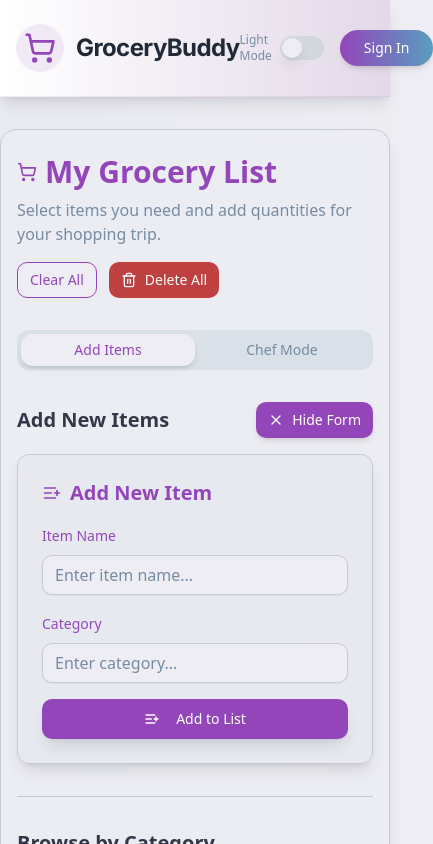
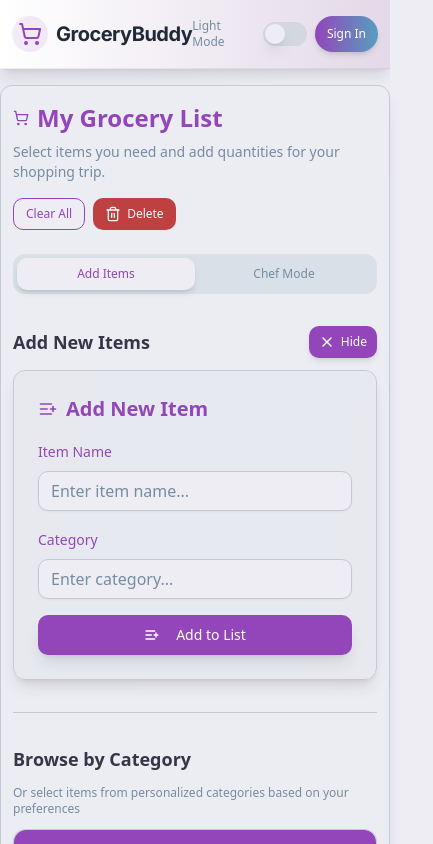
Before and after one commit to thehappyman7/Grocery-Buddy, a React (Vite) app: page / in a window 390 px wide. Shown: the top 844 px of the page, 433 px wide, since content can reach past the window. Built offline with nearby package versions, Linux system fonts and the light colour scheme.

Commit message:
Fix mobile layout responsiveness

```diff
--- a/src/components/Header.tsx
+++ b/src/components/Header.tsx
@@ -19,19 +19,19 @@ const Header: React.FC = () => {
   const { selectedItemsCount, clearAllSelections, deleteAllItems } = useGrocery();
 
   return (
-    <header className="mb-8">
-      <div className="flex flex-col md:flex-row md:items-center justify-between gap-4 mb-6">
+    <header className="mb-6 sm:mb-8">
+      <div className="flex flex-col gap-4 mb-4 sm:mb-6">
         <div>
           <div className="flex items-center gap-2 mb-2">
-            <ShoppingCart className="h-5 w-5 text-primary" />
-            <h1 className="text-3xl font-bold text-primary">My Grocery List</h1>
+            <ShoppingCart className="h-4 w-4 sm:h-5 sm:w-5 text-primary" />
+            <h1 className="text-2xl sm:text-3xl font-bold text-primary">My Grocery List</h1>
           </div>
-          <p className="text-muted-foreground">Select items you need and add quantities for your shopping trip.</p>
+          <p className="text-sm sm:text-base text-muted-foreground">Select items you need and add quantities for your shopping trip.</p>
         </div>
 
-        <div className="flex items-center gap-3 self-start md:self-center">
+        <div className="flex flex-wrap items-center gap-2 sm:gap-3">
           {selectedItemsCount > 0 && (
-            <span className="bg-primary text-primary-foreground px-3 py-1 rounded-full text-sm font-medium">
+            <span className="bg-primary text-primary-foreground px-2.5 sm:px-3 py-1 rounded-full text-xs sm:text-sm font-medium">
               {selectedItemsCount} selected
             </span>
           )}
@@ -40,7 +40,7 @@ const Header: React.FC = () => {
             variant="outline"
             size="sm"
             onClick={clearAllSelections}
-            className="border-primary text-primary hover:bg-muted"
+            className="border-primary text-primary hover:bg-muted text-xs sm:text-sm h-8 sm:h-9 px-3 sm:px-4"
           >
             Clear All
           </Button>
@@ -50,20 +50,22 @@ const Header: React.FC = () => {
               <Button
                 variant="destructive"
                 size="sm"
-                className="flex items-center gap-2"
+                className="flex items-center gap-1.5 sm:gap-2 text-xs sm:text-sm h-8 sm:h-9 px-3 sm:px-4"
               >
-                <Trash2 className="h-4 w-4" /> Delete All
+                <Trash2 className="h-3 w-3 sm:h-4 sm:w-4" />
+                <span className="hidden xs:inline">Delete All</span>
+                <span className="xs:hidden">Delete</span>
               </Button>
             </AlertDialogTrigger>
-            <AlertDialogContent>
+            <AlertDialogContent className="max-w-[90vw] sm:max-w-lg">
               <AlertDialogHeader>
-                <AlertDialogTitle>Delete all grocery items?</AlertDialogTitle>
-                <AlertDialogDescription>
+                <AlertDialogTitle className="text-base sm:text-lg">Delete all grocery items?</AlertDialogTitle>
+                <AlertDialogDescription className="text-sm">
                   This will permanently delete all items from your grocery list. This action cannot be undone.
                 </AlertDialogDescription>
               </AlertDialogHeader>
-              <AlertDialogFooter>
-                <AlertDialogCancel>Cancel</AlertDialogCancel>
+              <AlertDialogFooter className="flex-col sm:flex-row gap-2">
+                <AlertDialogCancel className="m-0">Cancel</AlertDialogCancel>
                 <AlertDialogAction onClick={deleteAllItems}>Delete All</AlertDialogAction>
               </AlertDialogFooter>
             </AlertDialogContent>
--- a/src/components/ItemTyperTab.tsx
+++ b/src/components/ItemTyperTab.tsx
@@ -43,22 +43,26 @@ const ItemTyperTab = () => {
       </style>
 
       {/* Manual Add Section */}
-      <div className="space-y-4">
-        <div className="flex items-center justify-between">
-          <h2 className="text-xl font-semibold text-foreground">Add New Items</h2>
+      <div className="space-y-3 sm:space-y-4">
+        <div className="flex items-center justify-between gap-2">
+          <h2 className="text-lg sm:text-xl font-semibold text-foreground">Add New Items</h2>
           <Button
             onClick={toggleAddForm}
             variant="outline"
             size="sm"
-            className="bg-gradient-to-r from-primary to-primary text-white border-0 hover:from-primary/80 hover:to-primary/80 shadow-md hover:shadow-lg transition-all duration-200 flex items-center gap-2"
+            className="bg-gradient-to-r from-primary to-primary text-white border-0 hover:from-primary/80 hover:to-primary/80 shadow-md hover:shadow-lg transition-all duration-200 flex items-center gap-1.5 sm:gap-2 text-xs sm:text-sm h-8 sm:h-9 px-2.5 sm:px-3"
           >
             {showAddForm ? (
               <>
-                <X className="h-4 w-4" /> Hide Form
+                <X className="h-3.5 w-3.5 sm:h-4 sm:w-4" />
+                <span className="hidden xs:inline">Hide Form</span>
+                <span className="xs:hidden">Hide</span>
               </>
             ) : (
               <>
-                <Plus className="h-4 w-4" /> Show Form
+                <Plus className="h-3.5 w-3.5 sm:h-4 sm:w-4" />
+                <span className="hidden xs:inline">Show Form</span>
+                <span className="xs:hidden">Show</span>
               </>
             )}
           </Button>
@@ -67,12 +71,12 @@ const ItemTyperTab = () => {
         {showAddForm && <AddGroceryForm />}
       </div>
 
-      <Separator className="my-8" />
+      <Separator className="my-6 sm:my-8" />
 
       {/* Browse by Category Section */}
-      <div className="space-y-4">
-        <h2 className="text-xl font-semibold text-foreground">Browse by Category</h2>
-        <p className="text-sm text-muted-foreground">
+      <div className="space-y-3 sm:space-y-4">
+        <h2 className="text-lg sm:text-xl font-semibold text-foreground">Browse by Category</h2>
+        <p className="text-xs sm:text-sm text-muted-foreground">
           Or select items from personalized categories based on your preferences
         </p>
 
@@ -92,11 +96,11 @@ const ItemTyperTab = () => {
         )}
       </div>
 
-      <Separator className="my-8" />
+      <Separator className="my-6 sm:my-8" />
 
       {/* Cart View Section */}
-      <div className="space-y-4">
-        <h2 className="text-lg font-semibold text-primary border-b pb-2">
+      <div className="space-y-3 sm:space-y-4">
+        <h2 className="text-base sm:text-lg font-semibold text-primary border-b pb-2">
           Your Cart
         </h2>
         <GroceryList />
--- a/src/components/Navigation.tsx
+++ b/src/components/Navigation.tsx
@@ -23,40 +23,41 @@ const Navigation: React.FC = () => {
   return (
     <>
       <nav className="bg-gradient-to-r from-white to-grocery-purple-light shadow-lg border-b border-grocery-purple/10">
-        <div className="container mx-auto px-4 py-6">
+        <div className="container mx-auto px-3 sm:px-4 py-4 sm:py-6">
           <div className="flex items-center justify-between">
-            <div className="flex items-center gap-3">
-              <div className="p-2 bg-grocery-purple/10 rounded-full">
-                <ShoppingCart className="h-8 w-8 text-grocery-purple" />
+            <div className="flex items-center gap-2 sm:gap-3">
+              <div className="p-1.5 sm:p-2 bg-grocery-purple/10 rounded-full">
+                <ShoppingCart className="h-6 w-6 sm:h-8 sm:w-8 text-grocery-purple" />
               </div>
-              <span className="text-2xl font-bold font-primary text-gray-800 tracking-tight">GroceryBuddy</span>
+              <span className="text-xl sm:text-2xl font-bold font-primary text-gray-800 tracking-tight">GroceryBuddy</span>
             </div>
 
-            <div className="flex items-center gap-4">
+            <div className="flex items-center gap-2 sm:gap-4">
               <SyncIndicator />
               <DarkModeToggle />
               {!isAuthenticated ? (
                 <Button
                   variant="default"
                   size="sm"
-                  className="bg-gradient-to-r from-grocery-purple to-grocery-blue text-white border-0 hover:from-grocery-purple/90 hover:to-grocery-blue/90 shadow-md hover:shadow-lg transition-all duration-200 rounded-full px-6 font-medium"
+                  className="bg-gradient-to-r from-grocery-purple to-grocery-blue text-white border-0 hover:from-grocery-purple/90 hover:to-grocery-blue/90 shadow-md hover:shadow-lg transition-all duration-200 rounded-full px-3 sm:px-6 font-medium text-xs sm:text-sm"
                   onClick={() => setLoginDialogOpen(true)}
                 >
-                  Sign In
+                  <span className="hidden sm:inline">Sign In</span>
+                  <span className="sm:hidden">Sign In</span>
                 </Button>
               ) : (
                 <DropdownMenu>
                   <DropdownMenuTrigger asChild>
-                    <Button variant="ghost" className="relative h-10 w-10 rounded-full hover:bg-grocery-purple/10">
-                      <Avatar className="h-9 w-9">
+                    <Button variant="ghost" className="relative h-8 w-8 sm:h-10 sm:w-10 rounded-full hover:bg-grocery-purple/10">
+                      <Avatar className="h-7 w-7 sm:h-9 sm:w-9">
                         <AvatarImage src={user?.avatar} alt={user?.name} />
-                        <AvatarFallback className="bg-gradient-to-r from-grocery-purple to-grocery-blue text-white font-medium">
+                        <AvatarFallback className="bg-gradient-to-r from-grocery-purple to-grocery-blue text-white font-medium text-xs sm:text-sm">
                           {user?.name?.substring(0, 2).toUpperCase() || 'U'}
                         </AvatarFallback>
                       </Avatar>
                     </Button>
                   </DropdownMenuTrigger>
-                  <DropdownMenuContent className="w-56 border-grocery-purple/20 shadow-lg" align="end" forceMount>
+                  <DropdownMenuContent className="w-56 border-grocery-purple/20 shadow-lg bg-background z-50" align="end" forceMount>
                      <DropdownMenuLabel>
                       <div className="flex flex-col space-y-1">
                         <p className="text-sm font-medium leading-none">{user?.name}</p>
--- a/src/pages/Index.tsx
+++ b/src/pages/Index.tsx
@@ -12,25 +12,31 @@ const Index = () => {
     <GroceryProvider>
       <div className="min-h-screen flex flex-col bg-gradient-to-br from-muted/20 via-background to-accent/10">
         <Navigation />
-        <main className="flex-grow py-8">
-          <div className="container mx-auto px-4 max-w-4xl bg-background/90 backdrop-blur-sm rounded-2xl shadow-lg border border-border p-6 md:p-8">
+        <main className="flex-grow py-4 sm:py-8">
+          <div className="container mx-auto px-3 sm:px-4 max-w-4xl bg-background/90 backdrop-blur-sm rounded-xl sm:rounded-2xl shadow-lg border border-border p-4 sm:p-6 md:p-8">
             <Header />
 
-            <Tabs defaultValue="add-items" className="mt-6">
-              <TabsList className="grid w-full grid-cols-2 bg-muted p-1 rounded-xl">
-                <TabsTrigger value="add-items" className="rounded-lg data-[state=active]:bg-background data-[state=active]:text-primary data-[state=active]:shadow-md font-medium">
+            <Tabs defaultValue="add-items" className="mt-4 sm:mt-6">
+              <TabsList className="grid w-full grid-cols-2 bg-muted p-1 rounded-lg sm:rounded-xl h-auto">
+                <TabsTrigger
+                  value="add-items"
+                  className="rounded-md sm:rounded-lg data-[state=active]:bg-background data-[state=active]:text-primary data-[state=active]:shadow-md font-medium text-xs sm:text-sm py-2 sm:py-2.5"
+                >
                   Add Items
                 </TabsTrigger>
-                <TabsTrigger value="what-can-i-cook" className="rounded-lg data-[state=active]:bg-background data-[state=active]:text-primary data-[state=active]:shadow-md font-medium">
+                <TabsTrigger
+                  value="what-can-i-cook"
+                  className="rounded-md sm:rounded-lg data-[state=active]:bg-background data-[state=active]:text-primary data-[state=active]:shadow-md font-medium text-xs sm:text-sm py-2 sm:py-2.5"
+                >
                   Chef Mode
                 </TabsTrigger>
               </TabsList>
 
-              <TabsContent value="add-items" className="mt-6">
+              <TabsContent value="add-items" className="mt-4 sm:mt-6">
                 <ItemTyperTab />
               </TabsContent>
 
-              <TabsContent value="what-can-i-cook" className="mt-6">
+              <TabsContent value="what-can-i-cook" className="mt-4 sm:mt-6">
                 <WhatCanICookTab />
               </TabsContent>
             </Tabs>
--- a/tailwind.config.ts
+++ b/tailwind.config.ts
@@ -17,6 +17,14 @@ export default {
 			screens: {
 				'2xl': '1400px'
 			}
+		},
+		screens: {
+			'xs': '475px',
+			'sm': '640px',
+			'md': '768px',
+			'lg': '1024px',
+			'xl': '1280px',
+			'2xl': '1536px',
 		},
 		extend: {
 			colors: {
```
Also changed, not shown: src/components/RecipeCard.tsx (+18 -17 lines), src/components/WhatCanICookTab.tsx (+6 -6 lines).
